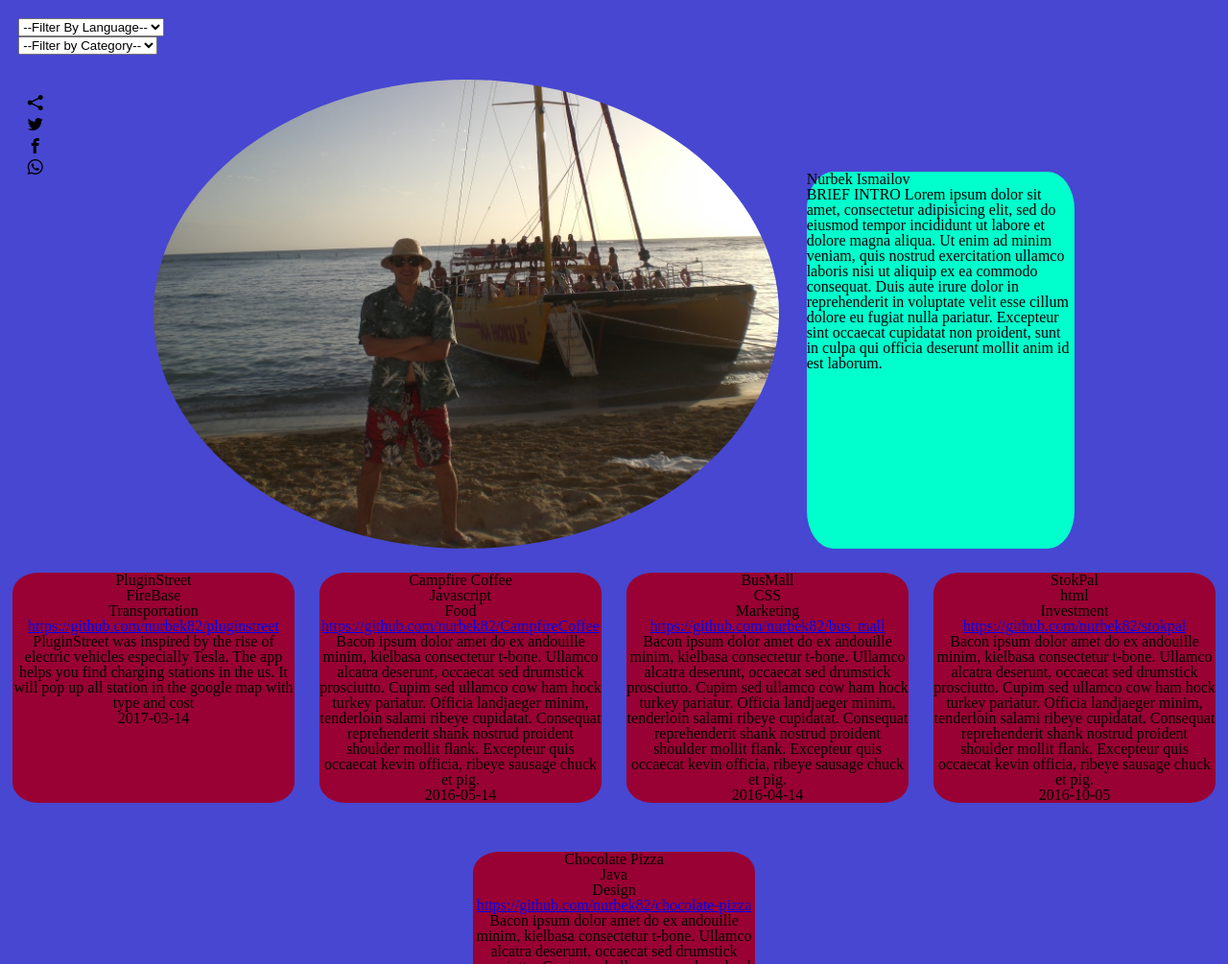
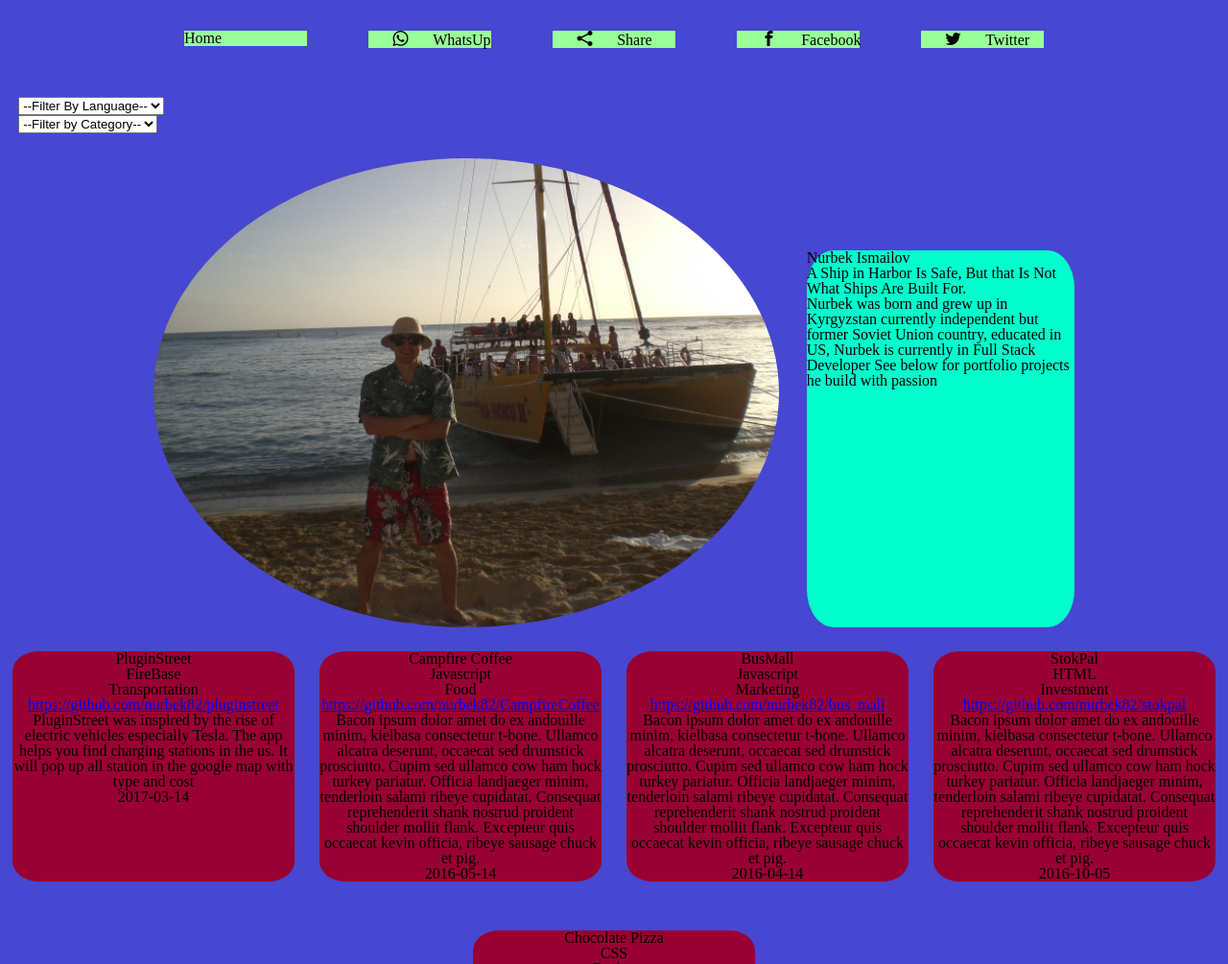
Before and after one commit to nurbek-is/portfolio, a plain HTML site: page index.html in a window 1280 px wide. Shown: the top 1005 px of the page at 96% size. Drawn offline with nearby package versions, Linux system fonts and the light colour scheme; files whose address does not match are found by name.

Commit message:
minor style changes

```diff
--- a/index.html
+++ b/index.html
@@ -10,8 +10,15 @@
     <link rel="stylesheet" href="styles/layout.css">
   </head>
   <body>
+    <nav id="navid">
+      <li class="navclass">Home</li>
+      <li class="navclass"><span class="icon-whatsapp"></span>WhatsUp</li>
+      <li class="navclass"><span class="icon-share2"></span>Share </li>
+      <li class="navclass"><span class="icon-facebook"></span>Facebook</li>
+      <li class="navclass"><span class="icon-twitter"></span>Twitter</li>
+    </nav>
 
-    <header>
+    <header id="filter">
       <ul>
         <li>
           <select id="language-filter">
@@ -26,21 +33,15 @@
       </ul>
     </header>
 
-    <div class="social-icons">
-      <span class="icon-share2"></span>
-      <span class="icon-twitter"></span>
-      <span class="icon-facebook"></span>
-      <span class="icon-whatsapp"></span>
-    </div>
-    <main id="main">
-
+    <main >
+      <section id="centerSection">
       <img id="profilephoto" src="nurbhi.jpg" alt="">
       <aside id="introtext">
         <h1>Nurbek Ismailov</h1>
-        <p>BRIEF INTRO Lorem ipsum dolor sit amet, consectetur adipisicing elit, sed do eiusmod tempor incididunt ut labore et dolore magna aliqua. Ut enim ad minim veniam, quis nostrud exercitation ullamco laboris nisi ut aliquip ex ea commodo consequat. Duis aute irure dolor in reprehenderit in voluptate velit esse cillum dolore eu fugiat nulla pariatur. Excepteur sint occaecat cupidatat non proident, sunt in culpa qui officia deserunt mollit anim id est laborum.</p>
+        <p>A Ship in Harbor Is Safe, But that Is Not What Ships Are Built For. <br> Nurbek was born and grew up in Kyrgyzstan currently independent but former Soviet Union country, educated in US, Nurbek is currently in Full Stack Developer See below for portfolio projects he build with passion </p>
       </aside>
+      </section>
 
-    </main>
     <section id ="projectSection" class= "projectClassSection" data-category="placeholder category">
       <article class="article-class">
         <h1>Article</h1>
@@ -51,7 +52,7 @@
         <time class="time-class">Time </time>
       </article>
     </section>
-
+</main>
     <script
     src="https://code.jquery.com/jquery-3.2.1.js"
     integrity="sha256-DZAnKJ/6XZ9si04Hgrsxu/8s717jcIzLy3oi35EouyE="
@@ -60,4 +61,5 @@
     <script src="scripts/app.js" type="text/javascript"></script>
     <script src="scripts/articleView.js" type="text/javascript"></script>
   </body>
+
   </html>
--- a/scripts/articleView.js
+++ b/scripts/articleView.js
@@ -6,9 +6,9 @@ projectView.populateFilters = function() {
     languageName = $(this).find('h2').text();
     categoryName = $(this).find('h3').text();
     optionTag = '<option value="'+ languageName + '">' + languageName + '</option>';
-     $('#language-filter').append(optionTag);
-     optionTag = '<option value="'+ categoryName + '">' + categoryName + '</option>';
-      $('#category-filter').append(optionTag)
+    $('#language-filter').append(optionTag);
+    optionTag = '<option value="'+ categoryName + '">' + categoryName + '</option>';
+    $('#category-filter').append(optionTag)
   });
 };
 
--- a/scripts/data.js
+++ b/scripts/data.js
@@ -17,7 +17,7 @@ var sourceProjects = [
   },
   {
     title:       'BusMall',
-    language:    'CSS',
+    language:    'Javascript',
     category:    'Marketing',
     gitHubUrl:   'https://github.com/nurbek82/bus_mall',
     publishedOn: '2016-04-14',
@@ -25,7 +25,7 @@ var sourceProjects = [
   },
   {
     title:       'StokPal',
-    language:     'html',
+    language:     'HTML',
     category:    'Investment',
     gitHubUrl:   'https://github.com/nurbek82/stokpal',
     publishedOn: '2016-10-05',
@@ -33,7 +33,7 @@ var sourceProjects = [
   },
   {
     title:       'Chocolate Pizza',
-    language:    'Java',
+    language:    'CSS',
     category:    'Design',
     gitHubUrl:   'https://github.com/nurbek82/chocolate-pizza',
     publishedOn: '2016-05-14',
--- a/styles/layout.css
+++ b/styles/layout.css
@@ -1,5 +1,5 @@
 @media screen and (max-width:959px) {
-#main {
+#centerSection {
   width: 100%;
   display: flex;
   flex-wrap: wrap;
@@ -19,6 +19,7 @@
 article {
   width:23%;
 }
+
 /*this line below will stack it up for smaller screens, because 100+100=200% is bigger then container 100%*/
 
 @media screen and (max-width:640px) {
--- a/styles/modules.css
+++ b/styles/modules.css
@@ -1,4 +1,4 @@
-#main {
+#centerSection {
   width: 960px;
   margin: 0px auto;
   display: flex;
@@ -29,14 +29,6 @@ article {
   text-align: center;
   /*height: 7em;*/
 }
-.social-icons {
-  display: flex;
-  flex-direction: column;
-  justify-content:center;
-  margin-left: 2%;
-  position: fixed;
-  margin-top: 3%;
-}
 .article-class {
   display: none;
 }
@@ -44,7 +36,19 @@ span {
   margin: 20%;
 
 }
-header {
+#filter {
  margin-top: 1.5%;
  margin-left: 1.5%;
 }
+#navid {
+  list-style-type: none;
+  display: flex;
+  flex-direction: row;
+  justify-content: center;
+}
+.navclass {
+  width: 10%;
+  height: 1.5%;
+  margin: 2.5%;
+  background-color: #99ff99;
+}
```
Lines whose indentation alone changed are shown as unchanged.
